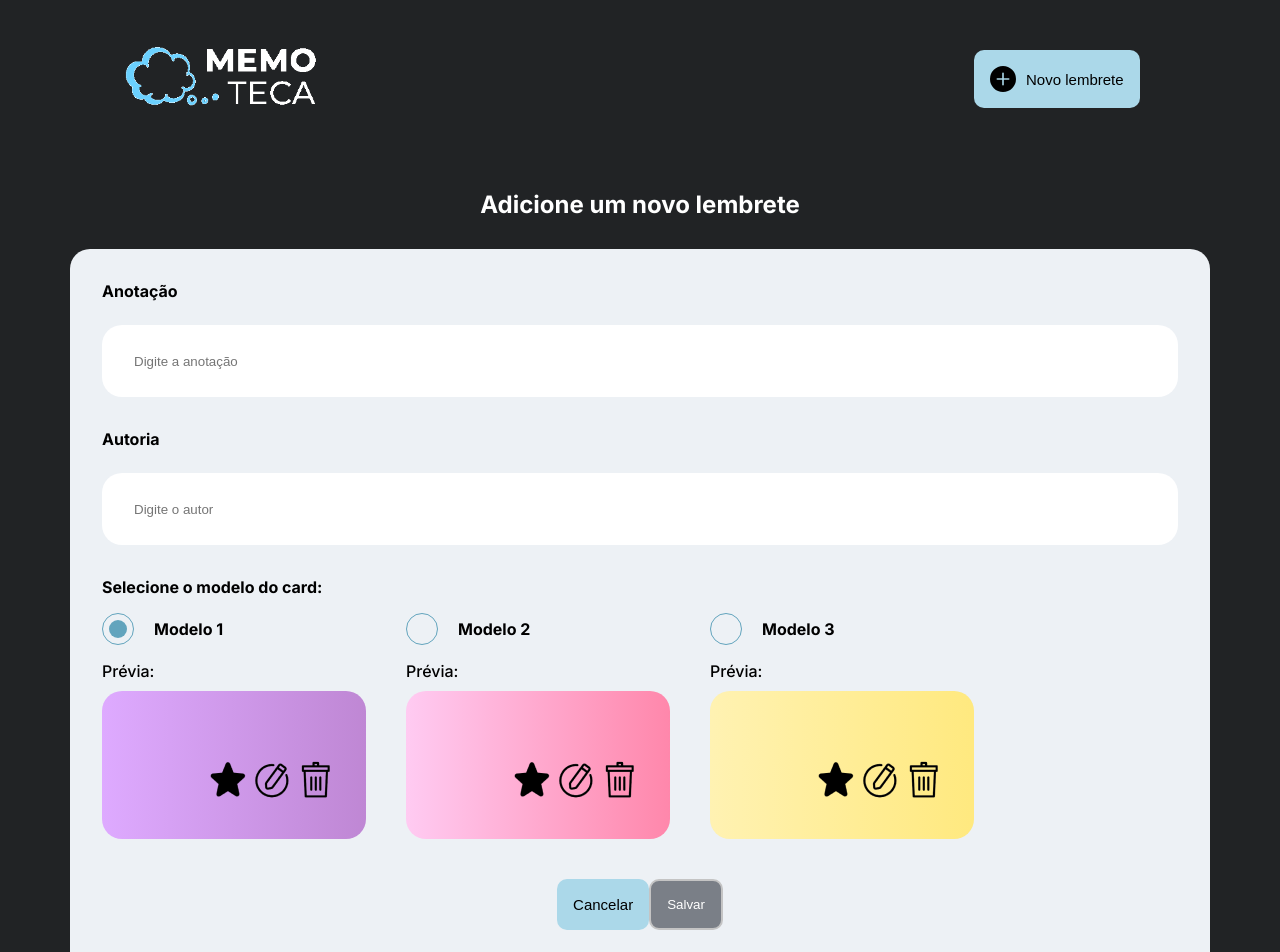
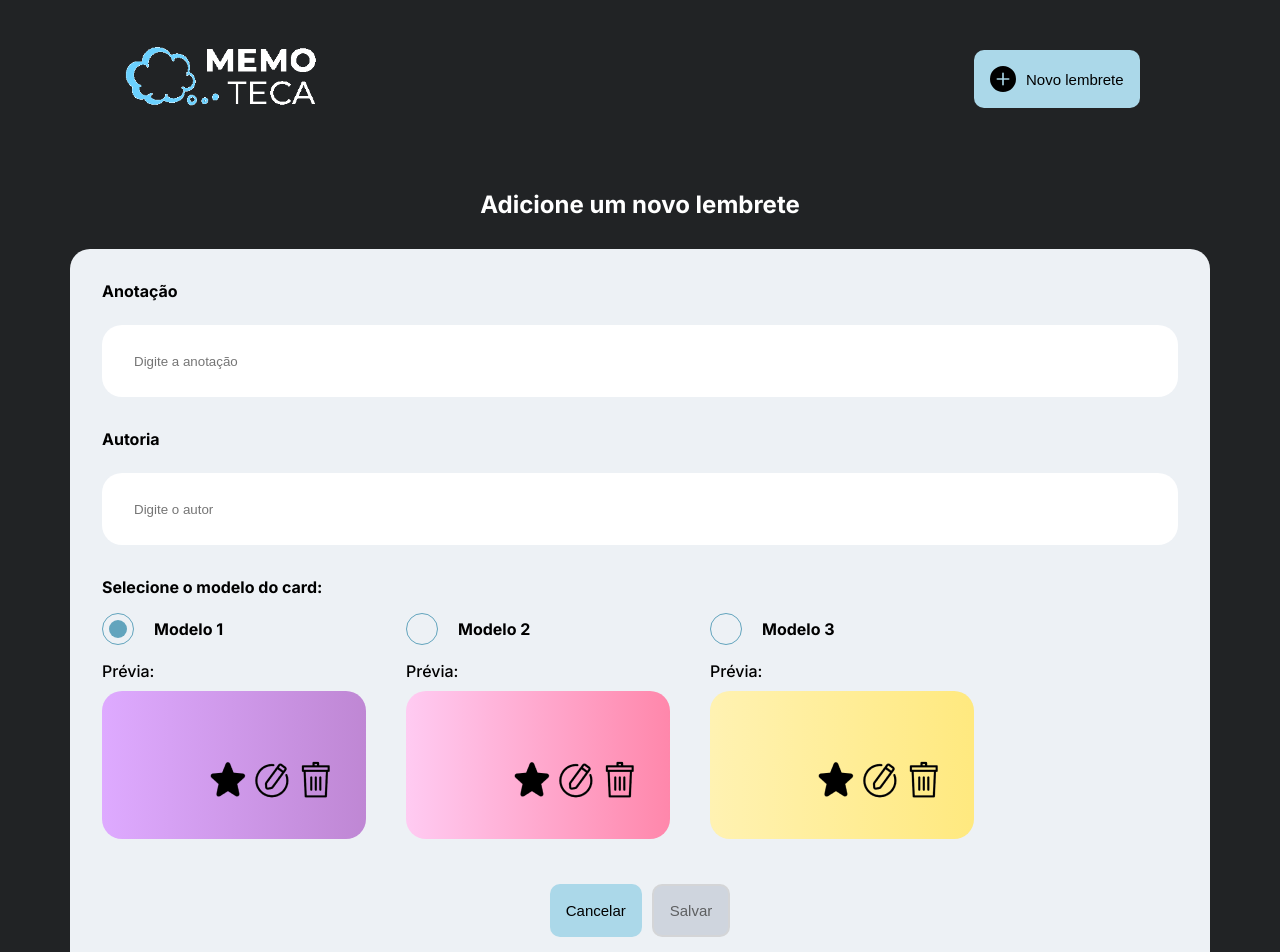
Before and after one commit to natalia-r-l/Angular-Memoteca, an Angular app: page /createNote in a window 1280 px wide. Shown: the top 952 px of the page. Built offline with nearby package versions, Linux system fonts and the light colour scheme.

Commit message:
css adjustments

```diff
--- a/src/app/components/notes/create-note/create-note.component.css
+++ b/src/app/components/notes/create-note/create-note.component.css
@@ -89,6 +89,7 @@ h2 {
   font-size: 15px;
   cursor: pointer;
   border: none;
+  margin: 5px;
 }
 
 .button:hover {
@@ -96,14 +97,16 @@ h2 {
 }
 
 .button-disabled{
-  background: #7A7F87;
-  color: #FFFFFF;
+  background: #bcc3cf;
+  font-size: 15px;
+  color: black;
   max-width: 270px;
   padding: 1rem;
   border: 2px solid #C4C4C4;
   border-radius: 10px;
+  opacity: 0.6;
   transition: 0.5s ease;
-
+  margin: 5px;
 }
 
 form label {
--- a/src/app/components/notes/edit-note/edit-note.component.css
+++ b/src/app/components/notes/edit-note/edit-note.component.css
@@ -22,10 +22,6 @@ h2 {
   display: flex;
   justify-content: center;
   margin: 50px 0px 0px 0px;
-}
-
-.button {
-  margin: 5px;
 }
 
 .edit-notes {
@@ -98,6 +94,7 @@ h2 {
   font-size: 15px;
   cursor: pointer;
   border: none;
+  margin: 5px;
 }
 
 .button:hover {
@@ -109,6 +106,7 @@ h2 {
   margin: 5px;
   margin-top: 70px;
   width: 200px;
+  font-size: 15px;
 }
 
 .button-secondary{
```
